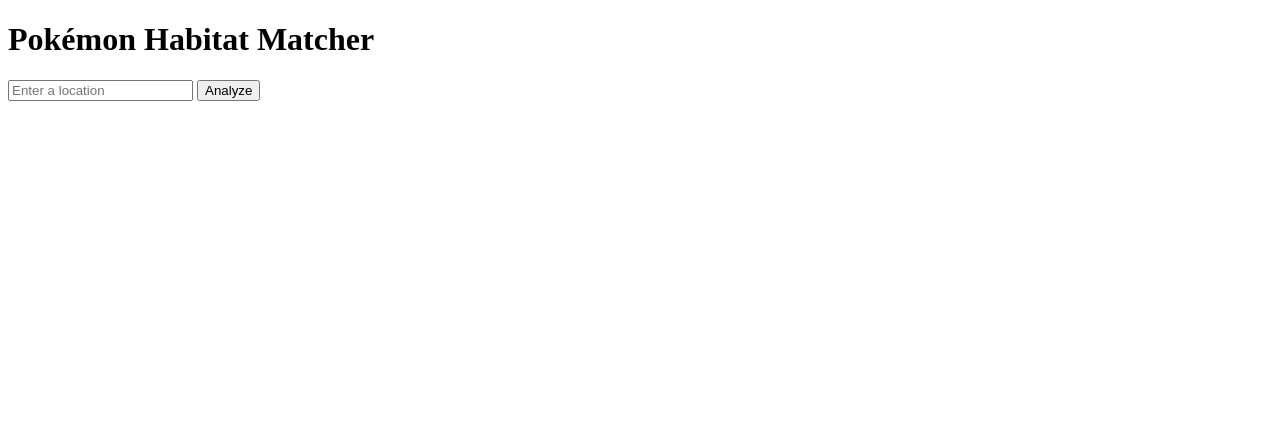
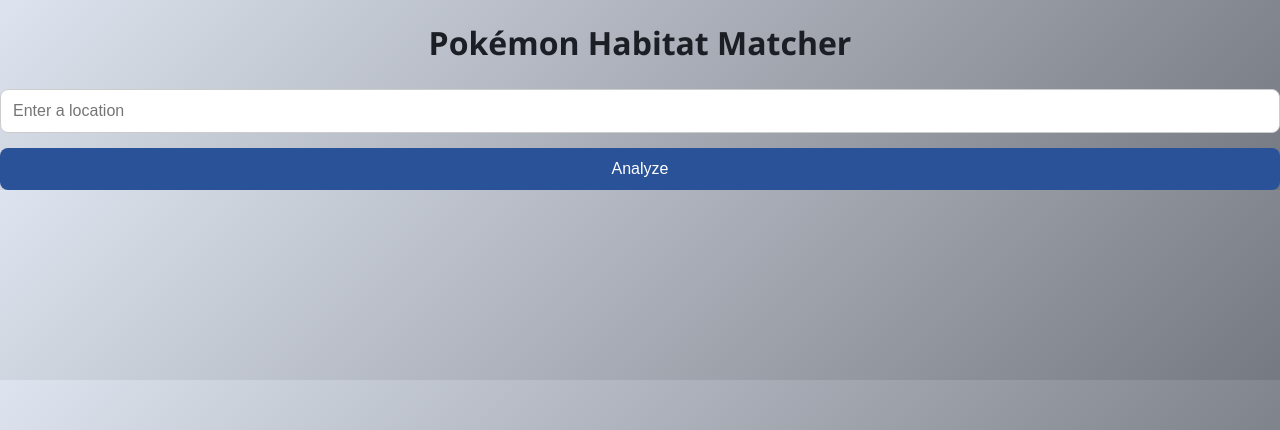
Before and after one commit to Bivyt/LifeDex, a Django app: page / in a window 1280 px wide. Shown: the top 430 px of the page. Run offline with Django 5.2, Linux system fonts and the light colour scheme.

Commit message:
Styles update and removal of display limiter

```diff
--- a/real_dex/dex_maker/dex_functions.py
+++ b/real_dex/dex_maker/dex_functions.py
@@ -328,10 +328,14 @@ def analyze_location(location):
         expand_observed_taxa(observed_species)
     )
 
+    results = score_pokemon(pokedex, gbif_taxa, observed_taxa)
+
+    results = [(name, score) for name, score in results if score > 0]
+
     return {
         "place_id": place_id,
         "species_count": len(observed_species),
-        "results": score_pokemon(pokedex, gbif_taxa, observed_taxa)[:20]
+        "results": results
     }
 
 
--- a/real_dex/dex_maker/static/styles.css
+++ b/real_dex/dex_maker/static/styles.css
@@ -1,4 +1,67 @@
 /* For Entry Page */
+body {
+  font-family: 'Segoe UI', sans-serif;
+  background: linear-gradient(135deg, #dee4ef, #757981);
+  margin: 0;
+  padding: 0;
+  color: #333;
+}
+
+.container {
+  max-width: 500px;
+  margin: 60px auto;
+  background: #ffffff;
+  padding: 30px;
+  border-radius: 12px;
+  box-shadow: 0 15px 40px rgba(0, 0, 0, 0.2);
+}
+
+h1 {
+  text-align: center;
+  margin-bottom: 25px;
+  color: #1b1e24;
+}
+
+form {
+  display: flex;
+  flex-direction: column;
+  gap: 15px;
+}
+
+input,
+select {
+  padding: 12px;
+  font-size: 16px;
+  border-radius: 8px;
+  border: 1px solid #ccc;
+}
+
+input:focus,
+select:focus {
+  outline: none;
+  border-color: #2a5298;
+}
+
+button {
+  padding: 12px;
+  background: #2a5298;
+  color: white;
+  border: none;
+  border-radius: 8px;
+  font-size: 16px;
+  cursor: pointer;
+  transition: background 0.2s ease;
+}
+
+button:hover {
+  background: #1e3c72;
+}
+
+.error {
+  color: #d32f2f;
+  text-align: center;
+  margin-top: 15px;
+}
 
 /* For Dex Results */
 .card-container {
```
